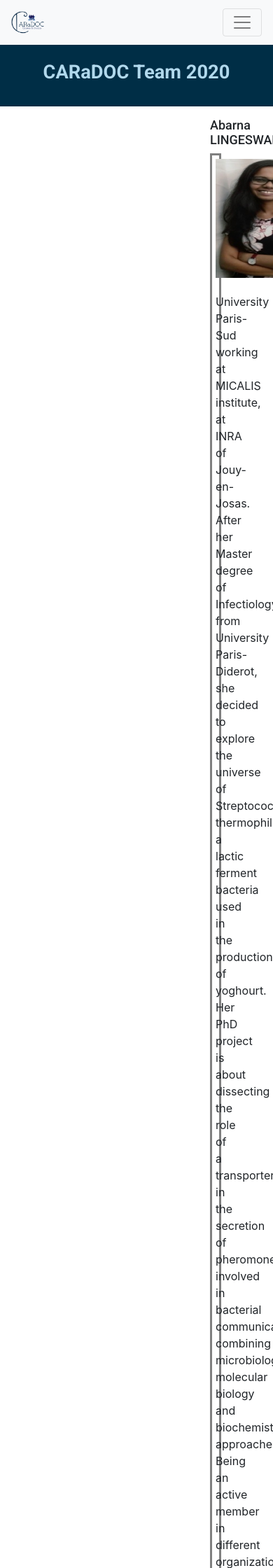
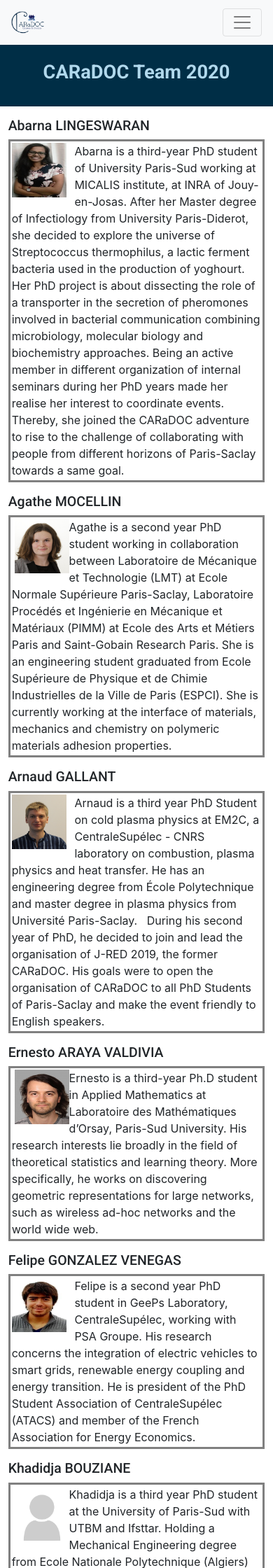
Before and after one commit to caradoc-paris-saclay/caradoc, a Jekyll site: the page built from assets/en/team.html, in a window 390 px wide. Shown: the top 2240 px of the page at 70% size. Built offline with Jekyll 4.4.1, drawn with Linux system fonts in a browser that asks for light colours; some web fonts are replaced.

Commit message:
trying to fix mobile version of team page

```diff
--- /dev/null
+++ b/assets/css/teamprofile.css
@@ -0,0 +1,65 @@
+.teamprofile h2{
+	margin-left:300px;
+}
+
+.teamprofile p{
+	color: blue;
+}
+
+.teamprofile div {
+  border: 3px solid #808080;
+  padding: 5px;
+  margin-left:300px;
+  margin-right:300px;
+}
+@media screen and (max-width: 768px) {
+  .teamprofile div {
+    /* Font size */
+  border: 3px solid #808080;
+  padding: 2px;
+  margin-left: 3vw;
+  margin-right:3vw;
+  }
+  .teamprofile h2{
+  	font-size: 5vw;
+  	margin-left: 3vw;
+  }
+}
+
+.clearfix::after {
+  content: "";
+  clear: both;
+  display: table;
+}
+
+.teamprofile img.imgleft{
+	float: left;
+	height: 170px;
+	width: 170px;
+	margin-right: 15px;
+}
+@media screen and (max-width: 768px) {
+  .teamprofile img.imgleft{
+    /* Font size */
+    float: left;
+	height: 20vw;
+	width: 20vw;
+	margin-right: 3vw;
+  }
+}
+
+.teamprofile img.imgright{
+	float: right;
+	height: 170px;
+	width: 170px;
+	margin-left: 1px;
+}
+@media screen and (max-width: 768px) {
+  .teamprofile img.imgright{
+    /* Font size */
+  float: left;
+	height: 20vw;
+	width: 20vw;
+	margin-left:1vw;
+  }
+}
--- a/assets/css/teste2.css
+++ /dev/null
@@ -1,34 +0,0 @@
-.team h2{
-	margin-left:300px;
-}
-
-.team p{
-	color: blue;
-}
-
-.team div {
-  border: 3px solid #808080;
-  padding: 5px;
-  margin-left:300px;
-  margin-right:300px;
-}
-
-.clearfix::after {
-  content: "";
-  clear: both;
-  display: table;
-}
-
-.team img.imgleft{
-	float: left;
-	height: 170px;
-	width: 170px;
-	margin-right: 15px;
-}
-
-.team img.imgright{
-	float: right;
-	height: 170px;
-	width: 170px;
-	margin-left: 1px;
-}
--- a/assets/en/team.html
+++ b/assets/en/team.html
@@ -4,7 +4,7 @@
 permalink: /team/
 ---
 
-<link href="{{ site.baseurl }}/assets/css/teste2.css" rel="stylesheet">
+<link href="{{ site.baseurl }}/assets/css/teamprofile.css" rel="stylesheet">
 
 <!-- ########## Plan & Acces ########## -->
 <section class="top-bird">
@@ -15,7 +15,7 @@
 
 
 <!-- team start -->
-<section class="team">
+<section class="teamprofile">
 
 <p> </p>
 
```
